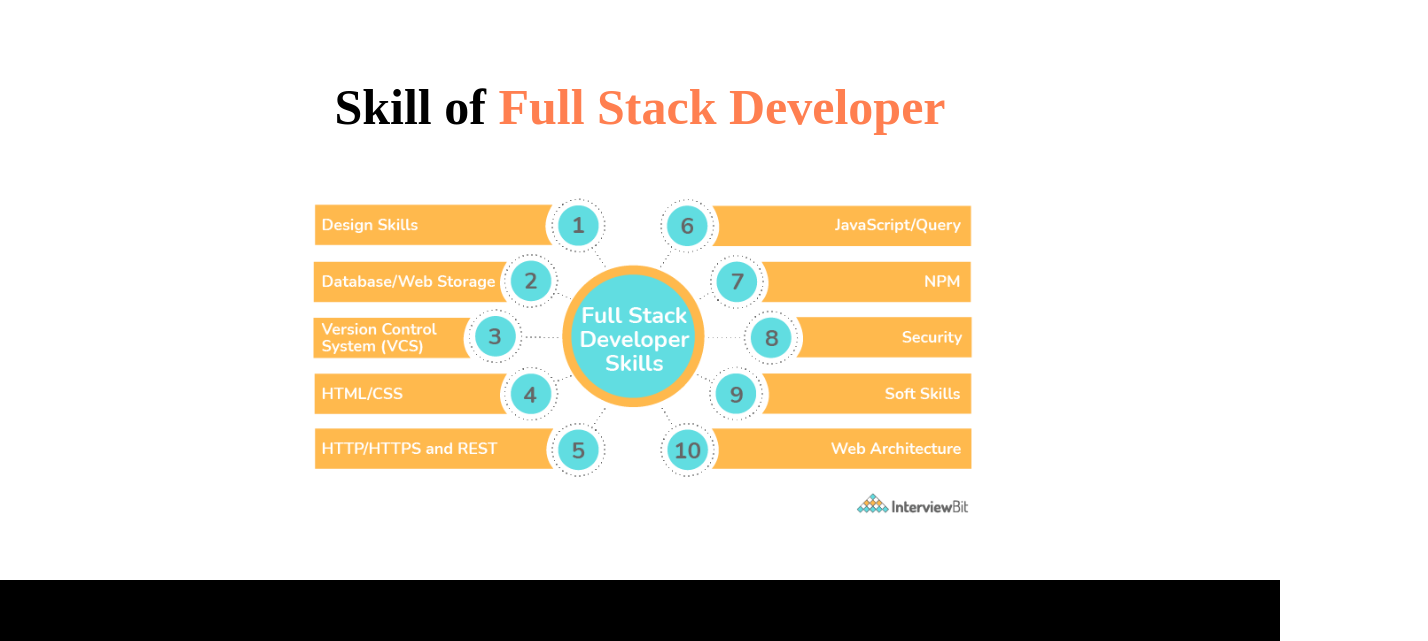
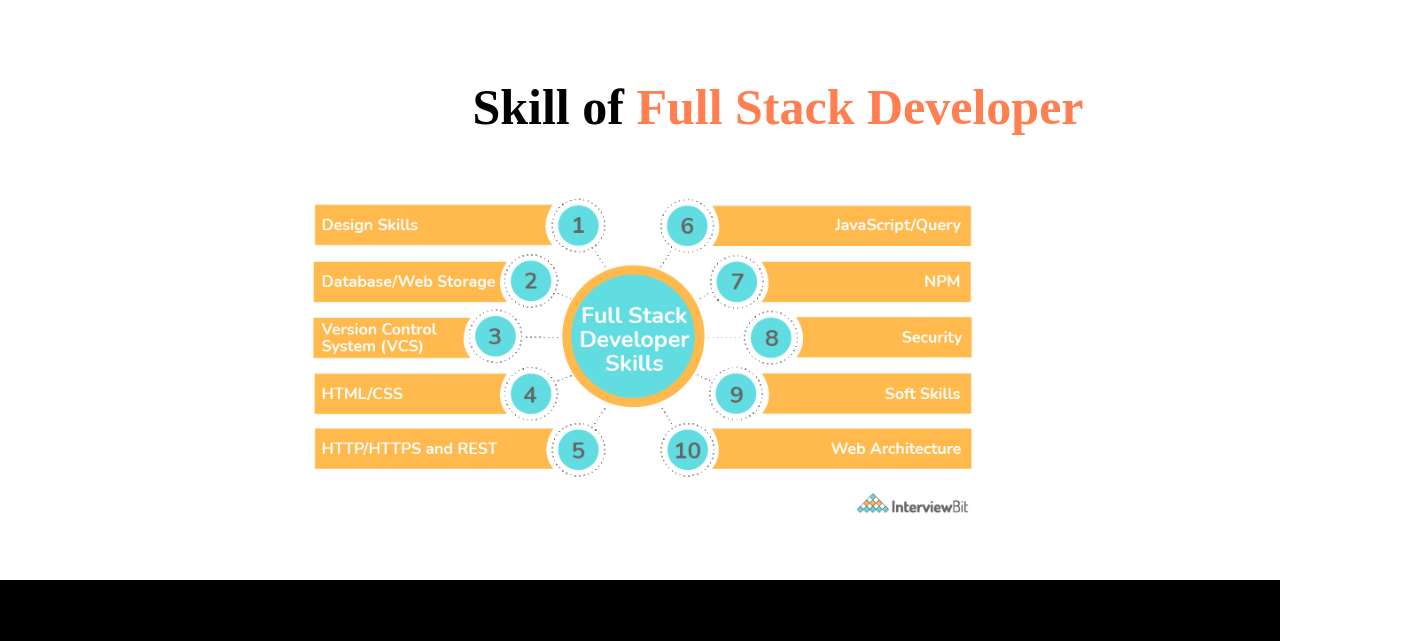
Before and after one commit to ahmed-nasir/mission-2022, a plain HTML site: page index.html in a window 1280 px wide. Shown: the part 1930-2571 px from the top of the page, 1428 px wide, since content can reach past the window. Drawn offline with Linux system fonts and the light colour scheme.

Commit message:
sk-width

```diff
--- a/index.html
+++ b/index.html
@@ -91,7 +91,7 @@
 
 
     <section class="skill">
-        <div>
+        <div id="sk">
             <h1 id="text">Skill of <span>Full Stack Developer</span> </h1>
         </div>
         <div id="last_image">
--- a/style.css
+++ b/style.css
@@ -100,7 +100,10 @@ a:hover{
     margin: 0px auto;
 
  }
-
+ #sk{
+     width: 1300px;
+     margin: auto;
+ }
  #text{
      text-align: center;
  }
```
